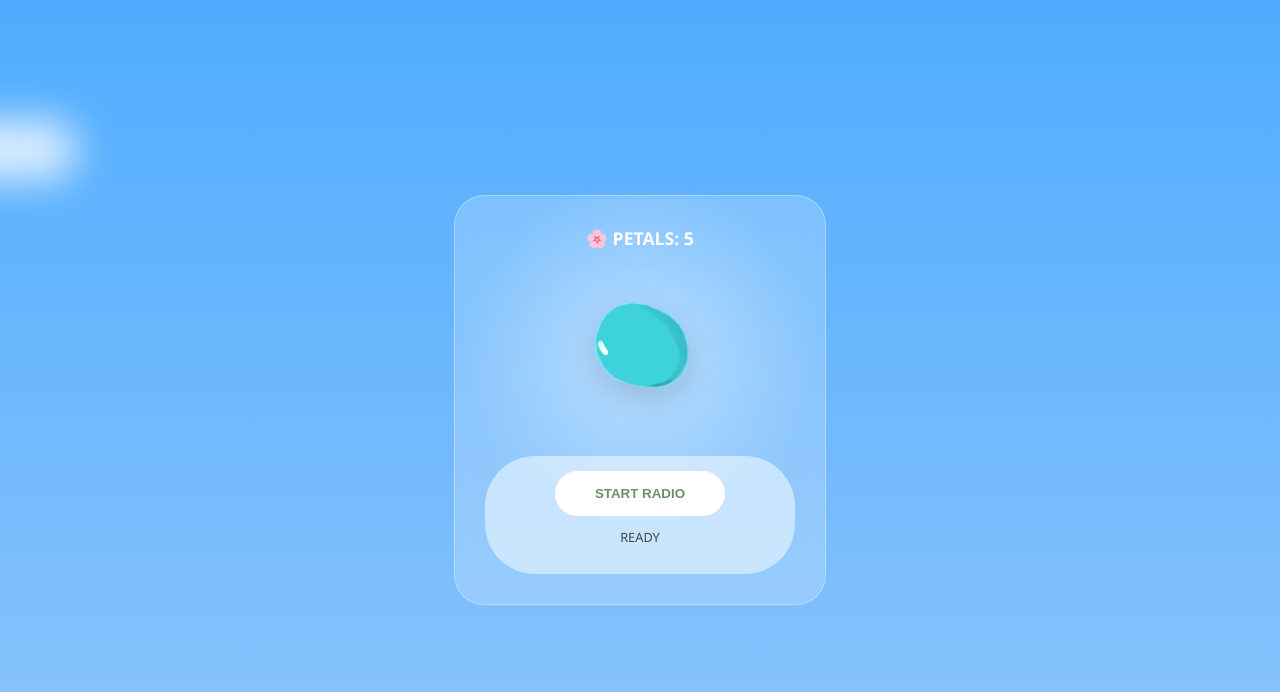
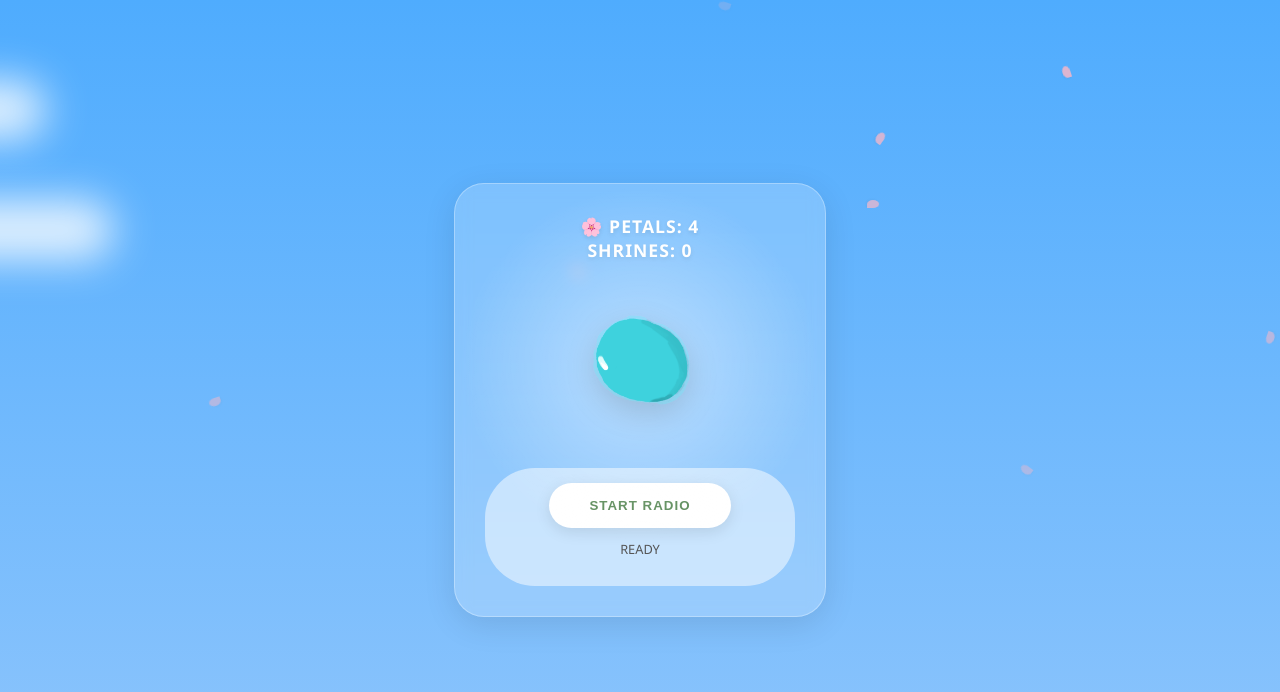
Before and after one commit to invirenz/spirit-tree-app, a plain HTML site: page index.html in a window 1280 px wide. Drawn offline with Linux system fonts and the light colour scheme.

Commit message:
Update index.html

```diff
--- a/index.html
+++ b/index.html
@@ -10,13 +10,14 @@
             --ghibli-sky: #87ceeb;
             --ghibli-cloud: #ffffff;
             --sakura-pink: #ffb7c5;
+            --sakura-dark: #ff91a4;
             --ui-accent: #5a8a58;
         }
 
         body {
             background: linear-gradient(180deg, #4facfe 0%, #8ec5fc 100%);
             color: #2c3e50;
-            font-family: 'Segoe UI', sans-serif;
+            font-family: 'Segoe UI', 'Hiragino Kaku Gothic Pro', sans-serif;
             display: flex;
             flex-direction: column;
             align-items: center;
@@ -53,13 +54,16 @@
             border-radius: 30px;
             backdrop-filter: blur(8px);
             border: 1px solid rgba(255, 255, 255, 0.3);
+            box-shadow: 0 8px 32px rgba(0, 0, 0, 0.1);
         }
 
         .stats {
             font-size: 1.1rem;
             font-weight: 600;
+            letter-spacing: 1px;
+            margin-bottom: 20px;
             color: #ffffff;
-            margin-bottom: 20px;
+            text-shadow: 0 2px 4px rgba(0, 0, 0, 0.1);
         }
 
         #spirit-display {
@@ -72,8 +76,10 @@
 
         #tree-art {
             width: 260px;
+            height: auto;
             z-index: 2;
             filter: drop-shadow(0 10px 15px rgba(0, 0, 0, 0.15));
+            pointer-events: none;
         }
 
         .aura {
@@ -82,7 +88,9 @@
             height: 300px;
             background: radial-gradient(circle, rgba(255, 255, 255, 0.6) 0%, rgba(255, 255, 255, 0) 70%);
             border-radius: 50%;
+            z-index: 1;
             animation: pulseAura 5s infinite alternate ease-in-out;
+            pointer-events: none;
         }
 
         .petal {
@@ -91,8 +99,10 @@
             width: 12px;
             height: 8px;
             border-radius: 50% 0 50% 50%;
+            opacity: 0;
             pointer-events: none;
             z-index: 5;
+            box-shadow: 1px 1px 2px rgba(0,0,0,0.05);
         }
 
         .music-player {
@@ -111,9 +121,20 @@
             border-radius: 40px;
             cursor: pointer;
             font-weight: bold;
+            text-transform: uppercase;
+            letter-spacing: 1px;
+            transition: all 0.3s ease;
+            box-shadow: 0 4px 15px rgba(0, 0, 0, 0.1);
         }
 
-        #track-name { font-size: 0.8rem; margin-top: 12px; color: #444; }
+        .play-btn:active { transform: scale(0.95); }
+
+        #track-name {
+            font-size: 0.8rem;
+            color: #555;
+            margin-top: 12px;
+            font-weight: 500;
+        }
 
         @keyframes pulseAura {
             0% { opacity: 0.3; transform: scale(0.8); }
@@ -123,13 +144,20 @@
 </head>
 <body>
 
-<div class="cloud" style="top: 15%"></div>
+<div class="cloud" style="top: 10%; animation-duration: 80s;"></div>
+<div class="cloud" style="top: 25%; animation-duration: 120s; width: 300px;"></div>
+
 <div id="ui-container">
-    <div class="stats">🌸 PETALS: <span id="sap-count">0</span></div>
+    <div class="stats">
+        🌸 PETALS: <span id="sap-count">0</span><br>
+        SHRINES: <span id="tree-count">0</span>
+    </div>
+
     <div id="spirit-display">
         <div class="aura"></div>
-        <img id="tree-art" src="/assets/orb-stage-1.png" alt="Tree">
+        <img id="tree-art" src="/assets/orb-stage-1.png" alt="Sakura Spirit">
     </div>
+
     <div class="music-player">
         <button id="play-btn" class="play-btn">START RADIO</button>
         <p id="track-name">READY</p>
@@ -137,11 +165,12 @@
 </div>
 
 <script>
-    let state = JSON.parse(localStorage.getItem('spiritTreeSave')) || { sap: 0 };
+    let state = JSON.parse(localStorage.getItem('spiritTreeSave')) || { sap: 0, totalPlanted: 0 };
+    let lastTick = Date.now();
     let isPlaying = false;
     let currentTrackIndex = 0;
 
-    // Vercel paths start with /assets/
+    // PATHS: Using the absolute /assets/ as confirmed in your Vercel logs
     const playlist = [
         { name: "After Light", src: "/assets/after_light.mp3" },
         { name: "Get Away", src: "/assets/get_away.mp3" },
@@ -152,15 +181,43 @@
     const playBtn = document.getElementById('play-btn');
     const trackLabel = document.getElementById('track-name');
     const sapLabel = document.getElementById('sap-count');
+    const treeArt = document.getElementById('tree-art');
 
     function updateUI() {
         sapLabel.textContent = Math.floor(state.sap).toLocaleString();
         localStorage.setItem('spiritTreeSave', JSON.stringify(state));
     }
 
-    setInterval(() => { state.sap += 1; updateUI(); }, 1000);
+    function gameLoop() {
+        const now = Date.now();
+        if (now - lastTick >= 1000) {
+            state.sap += 1;
+            lastTick = now;
+            updateUI();
+        }
+        const float = Math.sin(now / 2000) * 15;
+        if(treeArt) treeArt.style.transform = `translateY(${float}px)`;
+        requestAnimationFrame(gameLoop);
+    }
 
-    let audioCtx, currentSource;
+    function createPetal() {
+        const petal = document.createElement('div');
+        petal.className = 'petal';
+        petal.style.left = (Math.random() * 100) + 'vw';
+        petal.style.top = '-20px';
+        document.body.appendChild(petal);
+
+        petal.animate([
+            { transform: 'translate(0, 0) rotate(0deg)', opacity: 0 },
+            { opacity: 0.8, offset: 0.1 },
+            { transform: `translate(${(Math.random() * 200)}px, 110vh) rotate(720deg)`, opacity: 0 }
+        ], { duration: 8000 }).onfinish = () => petal.remove();
+    }
+    setInterval(createPetal, 600);
+
+    // ROBUST AUDIO LOADER
+    let audioCtx;
+    let currentSource;
 
     async function playTrack() {
         if (!audioCtx) audioCtx = new (window.AudioContext || window.webkitAudioContext)();
@@ -171,7 +228,8 @@
 
         try {
             const response = await fetch(track.src);
-            if (!response.ok) throw new Error("404 Not Found");
+            if (!response.ok) throw new Error("404");
+
             const arrayBuffer = await response.arrayBuffer();
             const audioBuffer = await audioCtx.decodeAudioData(arrayBuffer);
 
@@ -179,19 +237,27 @@
             currentSource = audioCtx.createBufferSource();
             currentSource.buffer = audioBuffer;
             currentSource.connect(audioCtx.destination);
+            currentSource.onended = () => { if(isPlaying) autoNext(); };
             currentSource.start(0);
 
             trackLabel.textContent = "NOW PLAYING: " + track.name;
             isPlaying = true;
             playBtn.textContent = "STOP RADIO";
         } catch (e) {
-            trackLabel.textContent = "FILE MISSING: " + track.src;
+            trackLabel.textContent = "ERROR LOADING: " + track.name;
+            console.error(e);
         }
     }
 
+    function autoNext() {
+        currentTrackIndex = (currentTrackIndex + 1) % playlist.length;
+        playTrack();
+    }
+
     playBtn.onclick = () => {
-        if (!isPlaying) playTrack();
-        else {
+        if (!isPlaying) {
+            playTrack();
+        } else {
             if (currentSource) currentSource.stop();
             isPlaying = false;
             playBtn.textContent = "START RADIO";
@@ -200,6 +266,7 @@
     };
 
     updateUI();
+    gameLoop();
 </script>
 </body>
 </html>
```
